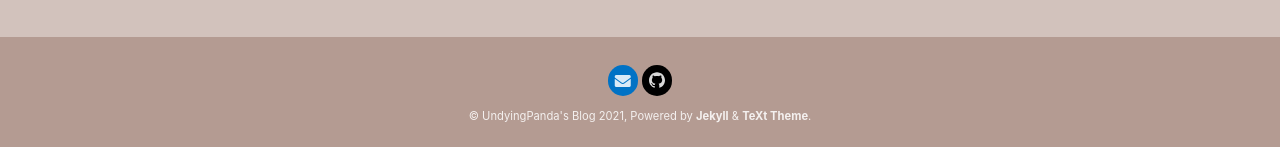
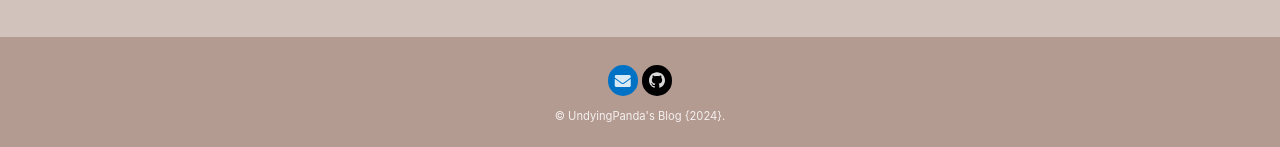
Before and after one commit to UndyingPanda/UndyingPanda.github.io, a Jekyll site: the page built from index.html, in a window 1280 px wide. Shown: the part 750-897 px from the top of the page. Built offline with Jekyll 4.4.1, drawn with Linux system fonts in a browser that asks for light colours; nearby versions of some CDN libraries; emoji names are drawn with the system emoji font; the list of posts is cut into pages by our own code.

Commit message:
Update footer.html

```diff
--- a/_includes/footer.html
+++ b/_includes/footer.html
@@ -28,9 +28,7 @@
       <div>
         {%- include snippets/get-locale-string.html key='COPYRIGHT_DATES' -%}
         {%- assign _locale_copyright_dates = __return -%}
-        © {{ site.title }} {{ _locale_copyright_dates }},
-        Powered by <a title="Jekyll is a simple, blog-aware, static site generator." href="http://jekyllrb.com/">Jekyll</a> & <a
-        title="TeXt is a super customizable Jekyll theme." href="https://github.com/kitian616/jekyll-TeXt-theme">TeXt Theme</a>.
+        © {{ site.title }} {2024}.
       </div>
     </div>
   </div>
```
